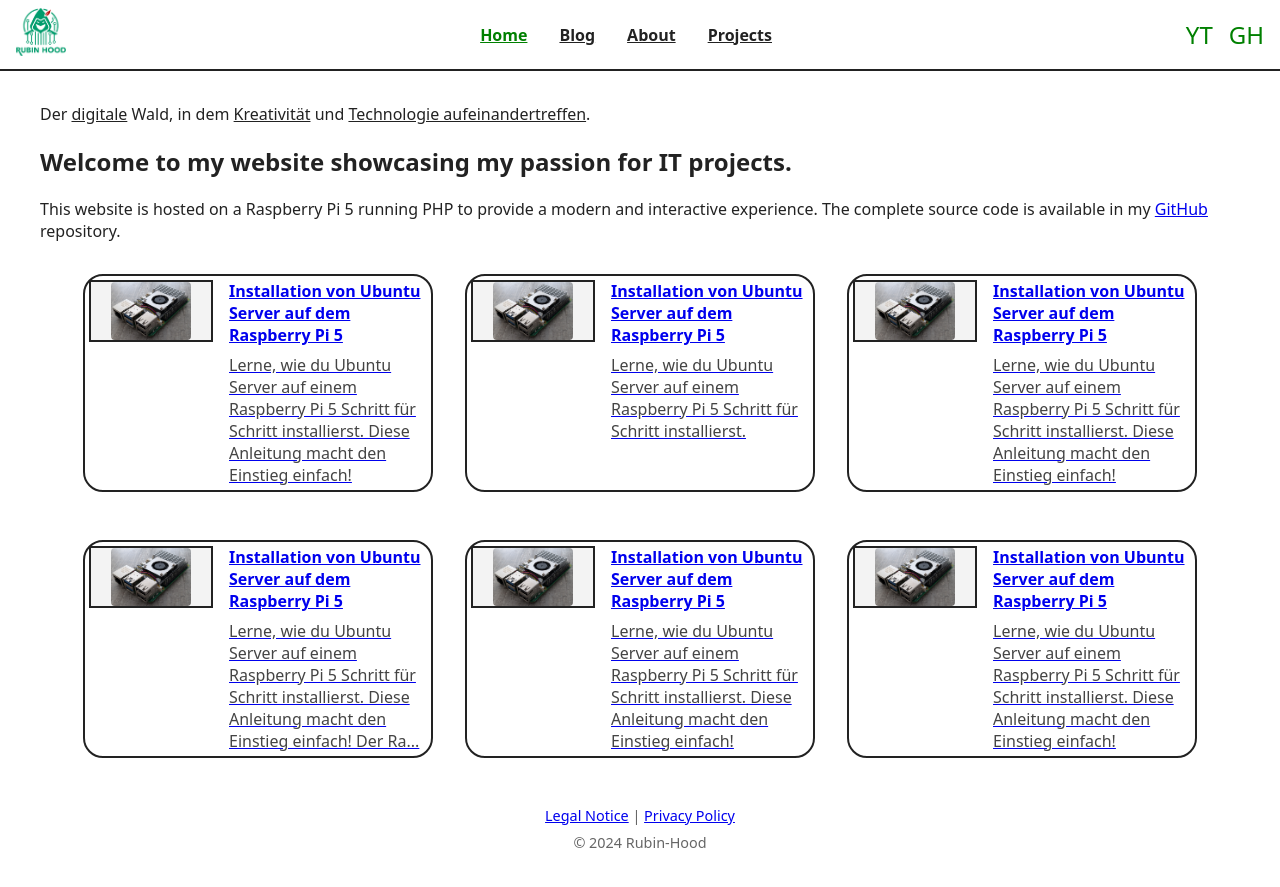
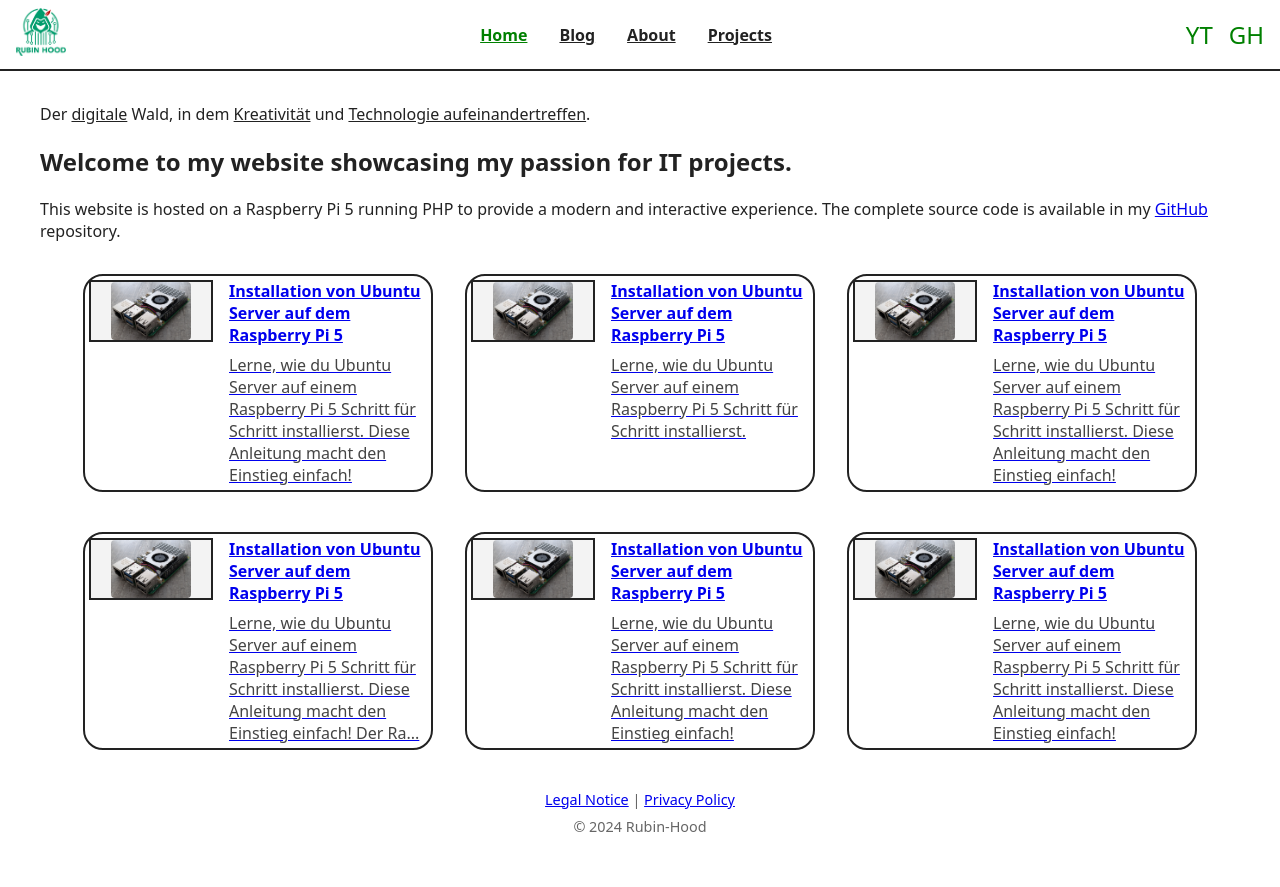
Before and after one commit to rubin-hood/rubinhood-blog, a Jekyll site: the page built from index.md, in a window 1280 px wide. Shown: the top 887 px of the page. Built offline with Jekyll 4.4.1, drawn with Linux system fonts in a browser that asks for light colours.

Commit message:
Update style.css

```diff
--- a/assets/css/style.css
+++ b/assets/css/style.css
@@ -316,3 +316,13 @@
   height: auto !important;
   margin-bottom: 0.5rem;
 }
+
+.blog-card {
+  flex: none !important;
+  min-width: 250px;
+  max-width: 350px;
+  width: 100%;
+  min-height: 0 !important;
+  height: auto !important;
+  margin-bottom: 0.5rem;
+}
```
